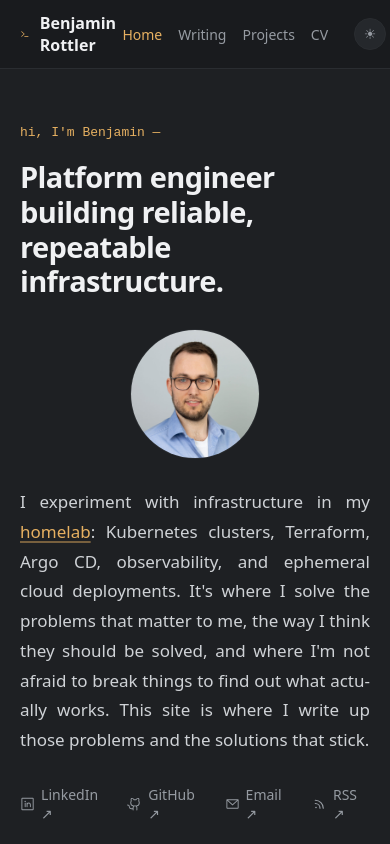
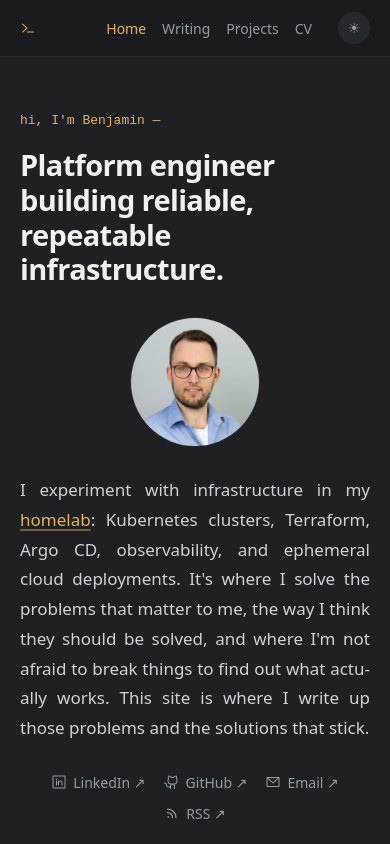
Before and after one commit to QuantumDancer/rottler.io, an Astro site in the folder frontend/: page / in a window 390 px wide. Shown: the top 844 px of the page. Built offline with nearby package versions, Linux system fonts and the light colour scheme; Astro itself is replaced by a stand-in of ours.

Commit message:
fix(frontend): repair intro and header layout at phone widths
Below roughly 400px the social links each broke into two lines, splitting
the label from its trailing arrow; `align-items: center` then centered the
icon against that two-line block. The links are now atomic — `nowrap` keeps
label and arrow together, `flex: none` stops them being squeezed below their
content width — and the row itself wraps instead, so narrow viewports push
whole links onto the next line.

The row also centers from the 760px breakpoint. That is deliberately the
same breakpoint at which the portrait centers, rather than the ~430px width
where the links actually start wrapping: tying it to the layout switch means
the intro changes alignment once on the way down instead of twice, even
though it briefly leaves a single-line row centered under left-aligned text.

In the header, the brand name wrapped onto a second line below 446px and
crowded the nav, so it is hidden below 450px, leaving the glyph alone. That
glyph is `aria-hidden`, so hiding the name would have left the link with no
accessible name at all — hence the explicit `aria-label` in BaseLayout. The
glyph is also only 16px, under the 24px minimum touch target, so the link
gains

    padding: 6px;
    margin: -6px;

which grows the hit area while the negative margin cancels the visual
offset, letting it bleed into the header's own padding so nothing shifts.

Co-Authored-By: Claude Opus 4.8 (1M context) <noreply@anthropic.com>

```diff
--- a/frontend/src/layouts/BaseLayout.astro
+++ b/frontend/src/layouts/BaseLayout.astro
@@ -51,7 +51,9 @@ const isActive = (href: string) =>
   </head>
   <body>
     <header class="site-header">
-      <a href="/" class="site-brand">
+      <!-- Labelled explicitly because the narrow-viewport rules hide both text
+           spans, leaving only the aria-hidden glyph as the link's content. -->
+      <a href="/" class="site-brand" aria-label={site.name}>
         <!-- Same shell-prompt glyph as favicon.svg — keep the two in sync. -->
         <svg
           class="brand-glyph"
--- a/frontend/src/pages/index.astro
+++ b/frontend/src/pages/index.astro
@@ -142,9 +142,15 @@ const dateFormatter = new Intl.DateTimeFormat('en-US', {
     font-weight: 600;
   }
 
+  /* The row wraps as a whole rather than letting individual links break: each
+     link is an atomic unit, so a narrow viewport pushes whole links onto the
+     next line instead of splitting "GitHub" from its ↗. Without the nowrap the
+     label and arrow separate, and `align-items: center` below then centers the
+     icon against the resulting two-line block. */
   .social {
     display: flex;
-    gap: 18px;
+    flex-wrap: wrap;
+    gap: 12px 18px;
     margin-top: 30px;
     font-size: 14px;
   }
@@ -155,6 +161,8 @@ const dateFormatter = new Intl.DateTimeFormat('en-US', {
     display: inline-flex;
     align-items: center;
     gap: 6px;
+    flex: none;
+    white-space: nowrap;
     color: var(--muted);
     text-decoration: none;
   }
@@ -233,6 +241,12 @@ const dateFormatter = new Intl.DateTimeFormat('en-US', {
       height: 128px;
       margin: 8px 0 28px;
     }
+    /* Centered from the same breakpoint at which the portrait centers, so the
+       whole intro switches to the one-column, centered-media arrangement in a
+       single step rather than changing alignment twice on the way down. */
+    .social {
+      justify-content: center;
+    }
     .post-row {
       flex-direction: column;
       gap: 4px;
--- a/frontend/src/styles/base.css
+++ b/frontend/src/styles/base.css
@@ -183,11 +183,17 @@ a:hover {
   transition: background-color 0.3s;
 }
 
+/* The padding/negative-margin pair grows the tap target without moving the
+   brand: below 450px the link collapses to the 16px glyph alone, which is
+   under the 24px minimum touch size. The negative margin lets the extra hit
+   area bleed into the header's own padding, so nothing shifts visually. */
 .site-brand {
   display: flex;
   align-items: baseline;
   gap: 10px;
   text-decoration: none;
+  padding: 6px;
+  margin: -6px;
 }
 
 .site-brand .brand-glyph {
@@ -286,3 +292,12 @@ a:hover {
     gap: 16px;
   }
 }
+
+/* Below ~450px the name wraps onto a second line and the header crowds, so the
+   brand collapses to the glyph alone. The link keeps its accessible name via
+   the aria-label in BaseLayout.astro. */
+@media (max-width: 450px) {
+  .site-brand .brand-name {
+    display: none;
+  }
+}
```
